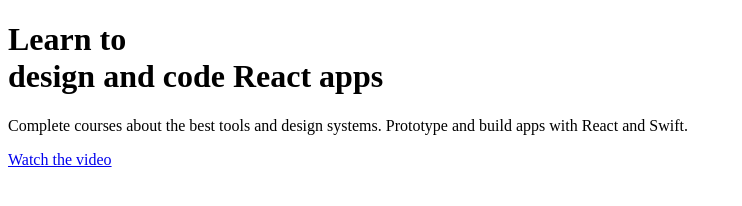
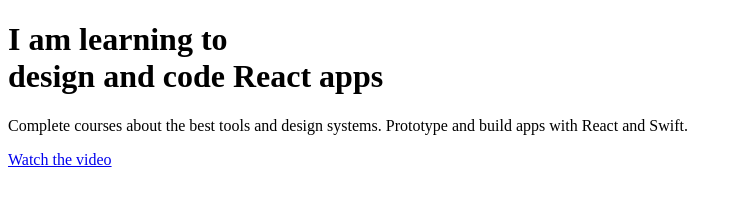
Before and after one commit to kristoferone/react_for_designers, a Gatsby site: page / in a window 1280 px wide. Shown: the whole page, without its empty margins (0-742 px from the left). Built offline with nearby package versions, Linux system fonts and the light colour scheme; Gatsby itself is replaced by a stand-in of ours.

Commit message:
A small change

```diff
--- a/src/pages/index.js
+++ b/src/pages/index.js
@@ -5,7 +5,7 @@ const IndexPage = () => (
   <div>
     <div className="Hero">
       <div className="HeroGroup">
-        <h1>Learn to <br />design and code React apps</h1>
+        <h1>I am learning to <br />design and code React apps</h1>
         <p>Complete courses about the best tools and design systems. Prototype and build apps with React and Swift.</p>
         <Link to="/page-2/">Watch the video</Link>
       </div>
```
